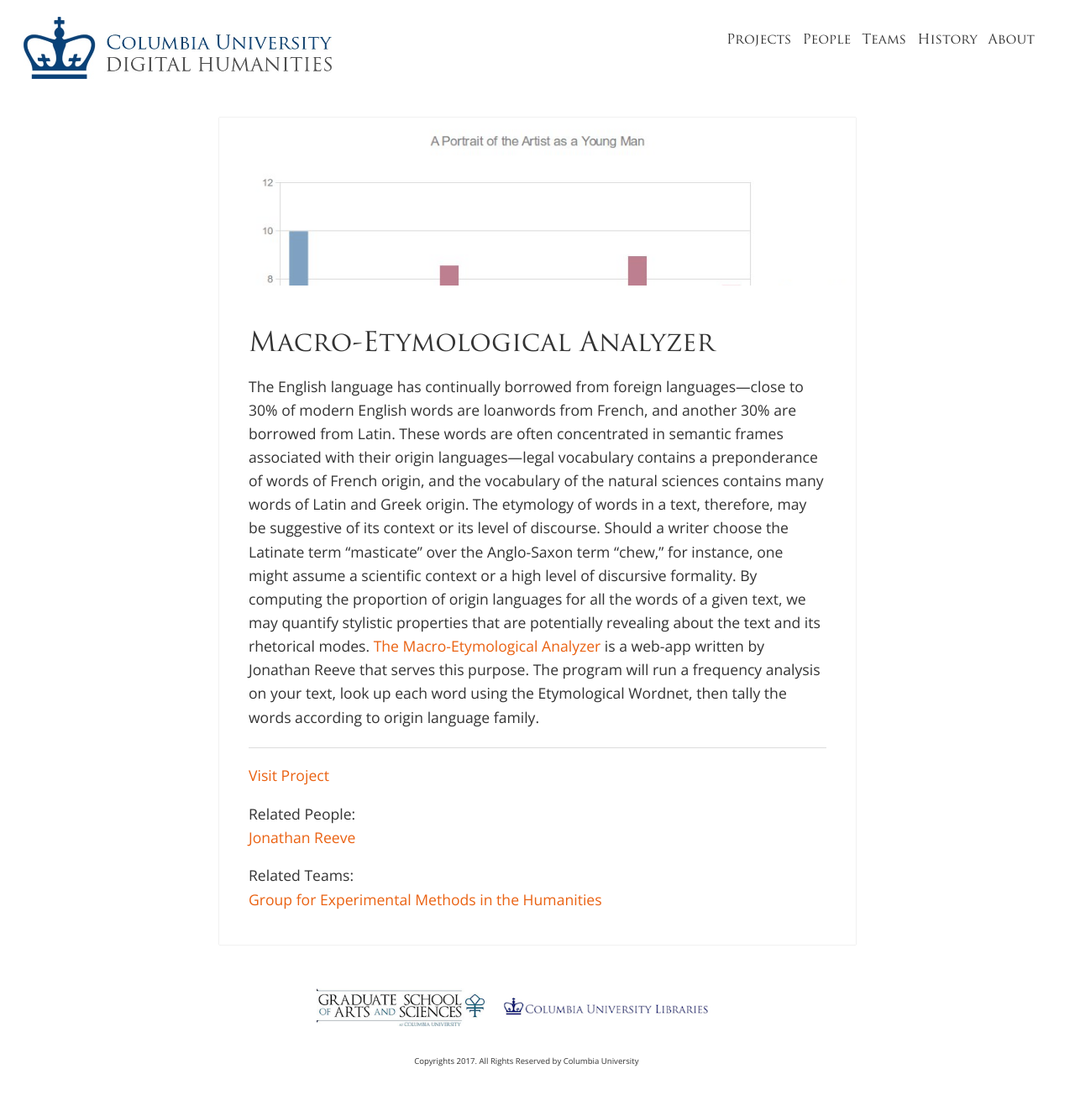
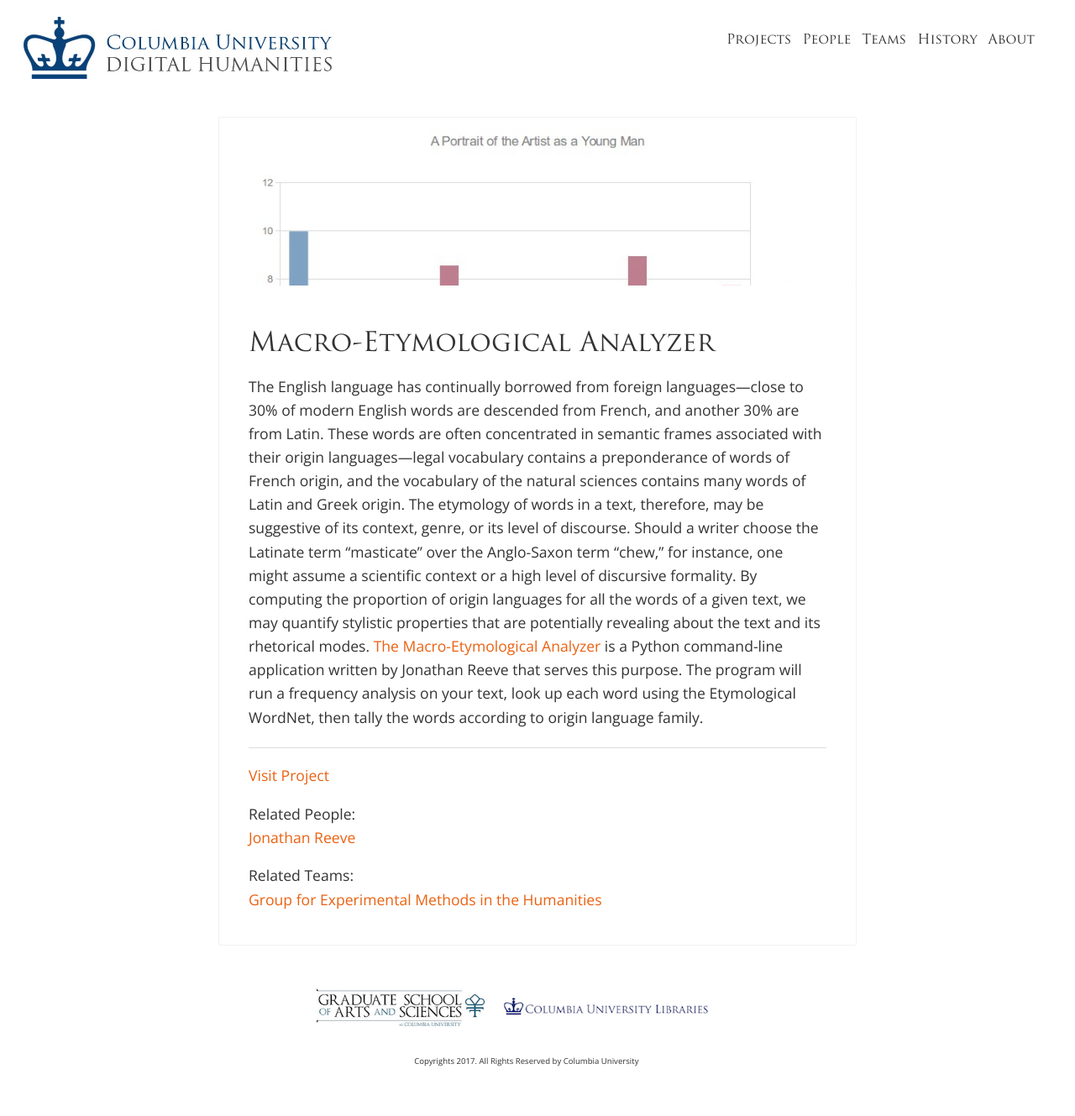
Before and after one commit to cul/dlst-dh, a Jekyll site: the page built from _projects/macroetymological.md, in a window 1280 px wide. Shown: the whole page at 84% size. Built offline with Jekyll 4.4.1, drawn with Linux system fonts in a browser that asks for light colours; nearby versions of some CDN libraries.

Commit message:
update links and description for Macro-Etymological Analyzer
I've taken down the old web-based version of the project, and replaced it
with a CLI application instead.

```diff
--- a/_projects/macroetymological.md
+++ b/_projects/macroetymological.md
@@ -1,8 +1,8 @@
 ---
 layout: project
 title: Macro-Etymological Analyzer
-description: A web-app computing the proportion of origin languages for all the words of a given text, helping quantify stylistic properties that are potentially revealing about the text and its rhetorical modes.
-link: "http://jonreeve.com/dev/etym/etym.php"
+description: A command-line application computing the proportion of origin languages for all the words of a given text, helping quantify stylistic properties that are potentially revealing about the text and its rhetorical modes.
+link: "http://jonathanreeve.github.io/macro-etym/"
 img: macro-etymological.jpeg
 author: Alex Gil
 people:
@@ -11,4 +11,4 @@ teams:
 - Group for Experimental Methods in the Humanities
 ---
 
-The English language has continually borrowed from foreign languages—close to 30% of modern English words are loanwords from French, and another 30% are borrowed from Latin. These words are often concentrated in semantic frames associated with their origin languages—legal vocabulary contains a preponderance of words of French origin, and the vocabulary of the natural sciences contains many words of Latin and Greek origin. The etymology of words in a text, therefore, may be suggestive of its context or its level of discourse. Should a writer choose the Latinate term “masticate” over the Anglo-Saxon term “chew,” for instance, one might assume a scientific context or a high level of discursive formality. By computing the proportion of origin languages for all the words of a given text, we may quantify stylistic properties that are potentially revealing about the text and its rhetorical modes. <a href="http://jonreeve.com/dev/etym/etym.php">The Macro-Etymological Analyzer</a> is a web-app written by Jonathan Reeve that serves this purpose. The program will run a frequency analysis on your text, look up each word using the Etymological Wordnet, then tally the words according to origin language family.
+The English language has continually borrowed from foreign languages—close to 30% of modern English words are descended from French, and another 30% are from Latin. These words are often concentrated in semantic frames associated with their origin languages—legal vocabulary contains a preponderance of words of French origin, and the vocabulary of the natural sciences contains many words of Latin and Greek origin. The etymology of words in a text, therefore, may be suggestive of its context, genre, or its level of discourse. Should a writer choose the Latinate term “masticate” over the Anglo-Saxon term “chew,” for instance, one might assume a scientific context or a high level of discursive formality. By computing the proportion of origin languages for all the words of a given text, we may quantify stylistic properties that are potentially revealing about the text and its rhetorical modes. [The Macro-Etymological Analyzer](http://jonathanreeve.github.io/macro-etym/) is a Python command-line application written by Jonathan Reeve that serves this purpose. The program will run a frequency analysis on your text, look up each word using the Etymological WordNet, then tally the words according to origin language family.
```
